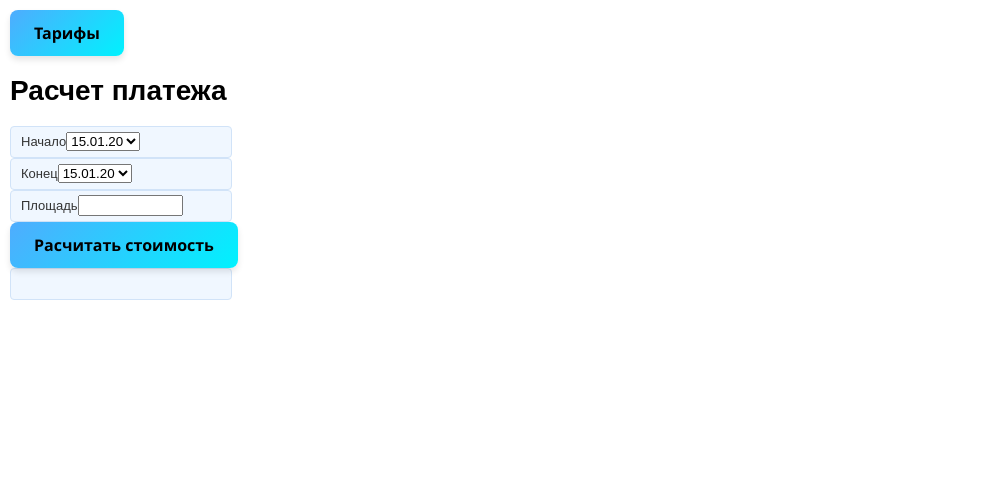
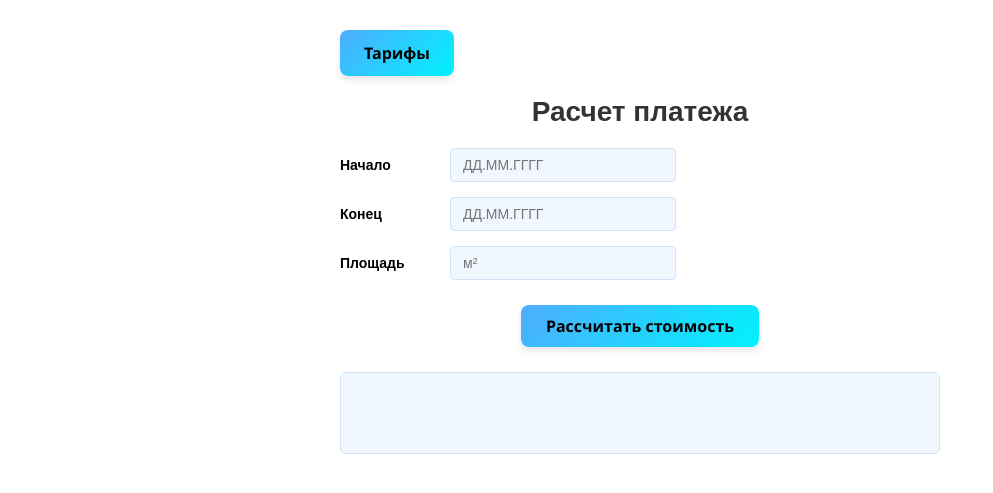
Before and after one commit to kktzxd/tariff_calculator_rework, a Django app: page /calculator/ in a window 1280 px wide. Shown: the top 493 px of the page, without its empty margins (0-993 px from the left). Run offline with Django 5.2, Linux system fonts and the light colour scheme; tables that the repository leaves empty hold one stand-in row (values such as "Sample post").

Commit message:
change calculator and add tests

```diff
--- a/tariff_calculator/calculator/models.py
+++ b/tariff_calculator/calculator/models.py
@@ -1,6 +1,6 @@
 from django.db import models
 
 class Tariff(models.Model):
-    start_date = models.DateField(unique=True)
-    end_date = models.DateField(unique=True)
+    start_date = models.DateTimeField(unique=True)
+    end_date = models.DateTimeField(unique=True)
     cost = models.DecimalField(max_digits=10, decimal_places=2)
--- a/tariff_calculator/calculator/static/style.css
+++ b/tariff_calculator/calculator/static/style.css
@@ -136,3 +136,79 @@ body {
 .button:hover::after {
     transform: translateX(0);
 }
+/* Общие стили для формы */
+.container {
+    max-width: 600px;
+    margin: 0 auto;
+    padding: 20px;
+}
+
+h1 {
+    color: #333;
+    margin: 20px 0;
+    text-align: center;
+}
+
+/* Стили для формы */
+.form-group {
+    margin-bottom: 15px;
+    display: flex;
+    align-items: center;
+}
+
+.form-group label {
+    width: 100px;
+    font-weight: bold;
+    margin-right: 10px;
+}
+
+.form-input {
+    padding: 8px 12px;
+    border: 1px solid #d1e3f8;
+    border-radius: 4px;
+    background: #f0f7ff;
+    font-size: 14px;
+    width: 200px;
+}
+
+.form-input:focus {
+    outline: none;
+    border-color: #4facfe;
+    box-shadow: 0 0 0 2px rgba(79, 172, 254, 0.2);
+}
+
+/* Стили для кнопки расчета */
+.calculate-btn {
+    display: block;
+    margin: 25px auto;
+    padding: 10px 25px;
+}
+
+/* Стили для блока результата */
+.result-box {
+    margin-top: 20px;
+    padding: 15px;
+    border: 1px solid #d1e3f8;
+    border-radius: 6px;
+    background: #f0f7ff;
+    min-height: 50px;
+    font-size: 16px;
+    text-align: center;
+}
+
+/* Адаптивность */
+@media (max-width: 480px) {
+    .form-group {
+        flex-direction: column;
+        align-items: flex-start;
+    }
+
+    .form-group label {
+        margin-bottom: 5px;
+        width: auto;
+    }
+
+    .form-input {
+        width: 100%;
+    }
+}
--- a/tariff_calculator/tariff_calculator/templates/calculator.html
+++ b/tariff_calculator/tariff_calculator/templates/calculator.html
@@ -6,32 +6,29 @@
         <meta charset="utf-8">
     </head>
     <body>
+        <div class="container">
             <a href="{%url 'tariffs' %}"><button class="button">Тарифы</button></a>
             <h1>Расчет платежа</h1>
-        <div class="cell">
+
+            <div class="form-group">
                 <label for="start_date">Начало</label>
-            <select id="start_date" name="start_date">
-                {% for tariff in tariffs %}
-                <option>{{tariff.start_date}}</option>
-                {% endfor %}
-            </select>
+                <input type="text" id="start_date" class="form-input" placeholder="ДД.ММ.ГГГГ">
             </div>
-        <div class="cell">
+
+            <div class="form-group">
                 <label for="end_date">Конец</label>
-            <select id="end_date" name="end_date">
-                {% for tariff in tariffs %}
-                <option>{{tariff.end_date}}</option>
-                {% endfor %}
-            </select>
+                <input type="text" id="end_date" class="form-input" placeholder="ДД.ММ.ГГГГ">
             </div>
-        <div class="cell">
+
+            <div class="form-group">
                 <label for="square">Площадь</label>
-            <input id="square" name="square" maxlength="10" size="10">
+                <input type="text" id="square" class="form-input" name="square" placeholder="м²">
             </div>
-        <button class="button">Расчитать стоимость</button>
-        <div id = result class="cell"></div>
 
+            <button class="button calculate-btn">Рассчитать стоимость</button>
 
+            <div id="result" class="result-box"></div>
+        </div>
     </body>
     <script src="{% static 'calculator.js' %}"></script>
 </html>
```
Also changed, not shown: tariff_calculator/calculator/tests.py (+21 -3 lines). Lines whose indentation alone changed are shown as unchanged.
